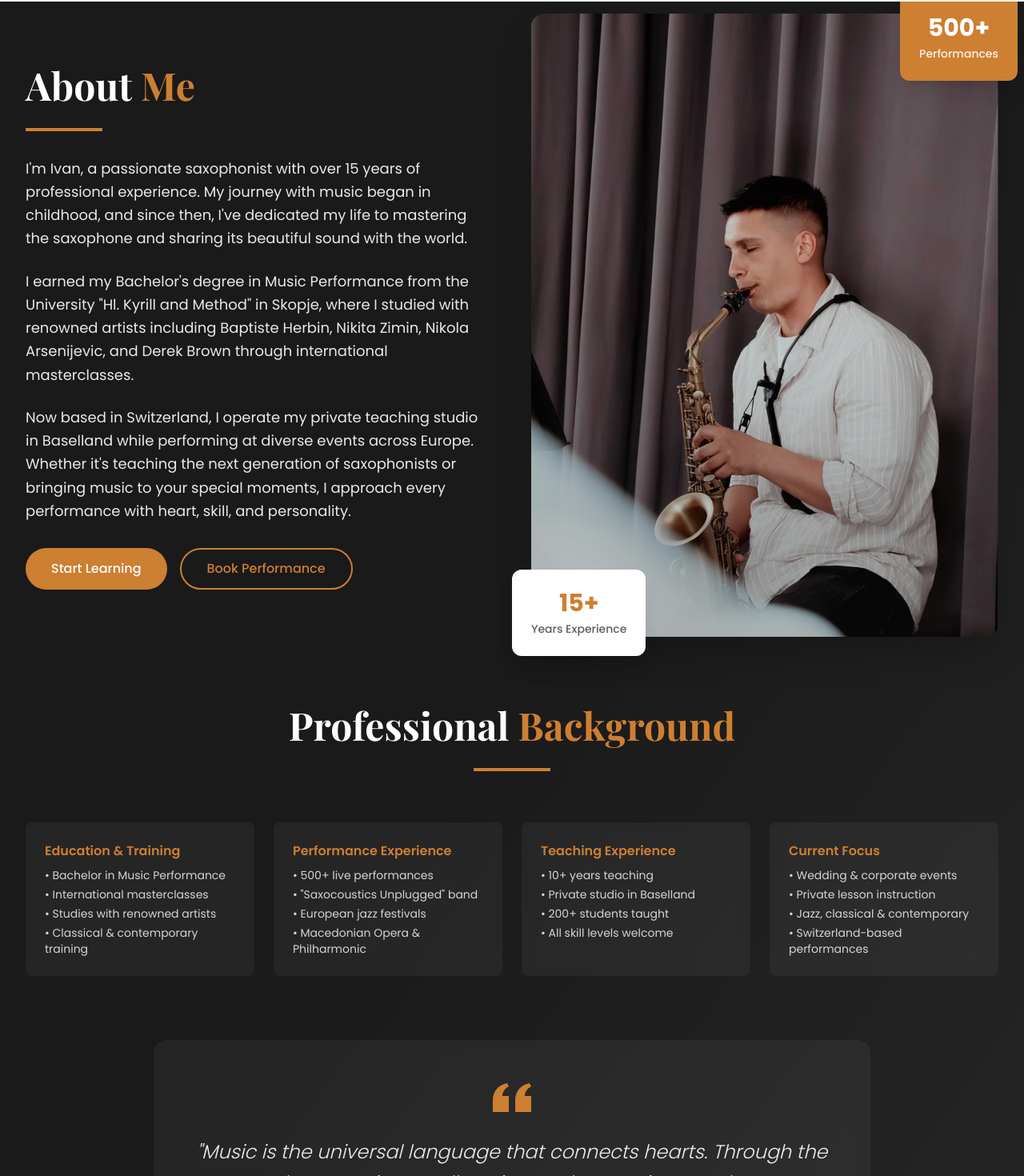
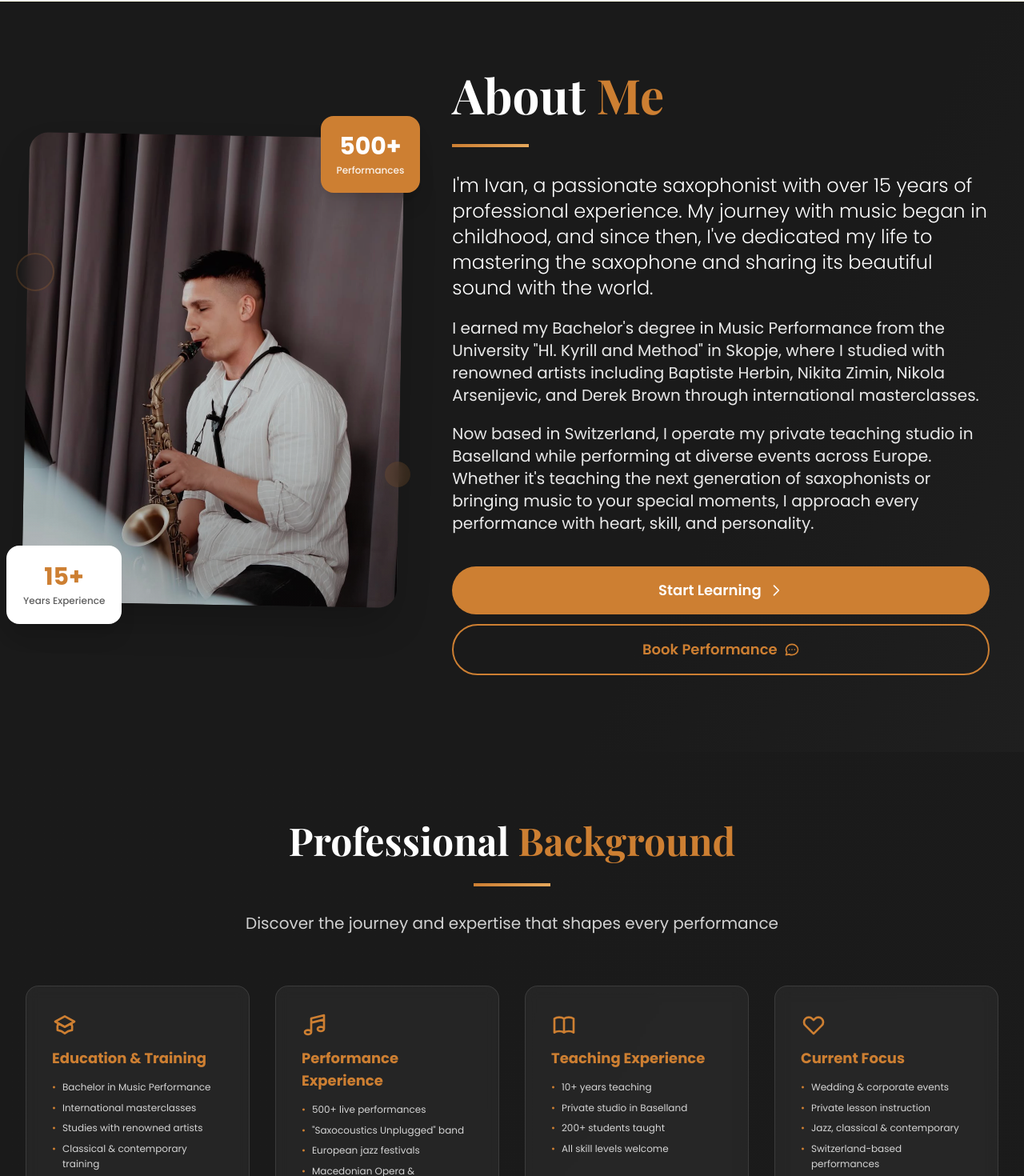
Before and after one commit to martinst06/ivansaxophon, a Next.js app: page /about-me in a window 1280 px wide. Shown: the part 63-1533 px from the top of the page at 80% size. Built offline with nearby package versions, Linux system fonts and the light colour scheme.

Commit message:
refactor robots.txt

```diff
--- a/src/components/AboutMe.tsx
+++ b/src/components/AboutMe.tsx
@@ -8,140 +8,188 @@ const AboutMe = () => {
   const { t } = useLanguage();
 
   return (
-    <section id="about-me" className="py-16 sm:py-20 bg-gradient-to-br from-charcoal via-charcoal to-charcoal/95">
+    <section id="about-me" className="bg-gradient-to-br from-charcoal via-charcoal to-charcoal/95">
+      {/* Hero Section */}
+      <div className="pt-20 pb-8 sm:pt-28 sm:pb-16 lg:pt-32 lg:pb-20 xl:pt-36 xl:pb-24">
         <div className="max-w-7xl mx-auto px-4 sm:px-6 lg:px-8">
-        <div className="grid grid-cols-1 lg:grid-cols-2 gap-8 sm:gap-12 items-center">
-          {/* Text Content */}
-          <div className="order-2 lg:order-1">
-            <h2 className="text-3xl xs:text-4xl sm:text-4xl md:text-5xl font-serif font-bold text-white mb-4 sm:mb-6 leading-tight">
-              {t.aboutMe.title} <span className="text-bronze">{t.aboutMe.titleAccent}</span>
-            </h2>
-            <div className="w-16 sm:w-24 h-1 bg-bronze mb-6 sm:mb-8"></div>
-
-            <p className="text-base sm:text-lg text-white/90 mb-4 sm:mb-6 leading-relaxed">
-              {t.aboutMe.intro}
-            </p>
-
-            <p className="text-base sm:text-lg text-white/90 mb-4 sm:mb-6 leading-relaxed">
-              {t.aboutMe.education}
-            </p>
-
-            <p className="text-base sm:text-lg text-white/90 mb-6 sm:mb-8 leading-relaxed">
-              {t.aboutMe.current}
-            </p>
-
-            {/* CTA */}
-            <div className="flex flex-col sm:flex-row gap-4">
-              <Link
-                href="/lessons"
-                className="bg-bronze hover:bg-bronze-dark text-white px-6 sm:px-8 py-3 rounded-full font-medium transition-all duration-300 transform hover:scale-105 text-center min-h-[48px] flex items-center justify-center"
-              >
-                {t.aboutMe.startLearning}
-              </Link>
-              <Link
-                href="/#contact"
-                className="border-2 border-bronze text-bronze hover:bg-bronze hover:text-white px-6 sm:px-8 py-3 rounded-full font-medium transition-all duration-300 transform hover:scale-105 text-center min-h-[48px] flex items-center justify-center"
-              >
-                {t.aboutMe.bookPerformance}
-              </Link>
-            </div>
-          </div>
-
-          {/* Image */}
-          <div className="order-1 lg:order-2">
-            <div className="relative">
-              {/* Ivan's Image */}
-              <div className="aspect-[3/4] relative rounded-2xl shadow-2xl overflow-hidden">
+          <div className="grid grid-cols-1 lg:grid-cols-12 gap-8 lg:gap-16 items-center">
+            {/* Image Section - Mobile First */}
+            <div className="lg:col-span-5 order-1">
+              <div className="relative max-w-[280px] xs:max-w-[320px] sm:max-w-md lg:max-w-lg mx-auto">
+                {/* Main Image */}
+                <div className="aspect-[4/5] relative rounded-2xl sm:rounded-3xl shadow-2xl overflow-hidden transform rotate-1 hover:rotate-0 transition-transform duration-500">
                   <Image
                     src="/ivan.png"
                     alt="Ivan Saxophon - Professional Saxophonist"
                     fill
                     className="object-cover"
-                  sizes="(max-width: 768px) 100vw, (max-width: 1024px) 50vw, 40vw"
+                    sizes="(max-width: 475px) 85vw, (max-width: 640px) 75vw, (max-width: 1024px) 50vw, 40vw"
                     priority
                   />
 
-                {/* Decorative overlay */}
+                  {/* Gradient overlay */}
                   <div className="absolute inset-0 bg-gradient-to-t from-charcoal/20 via-transparent to-transparent"></div>
-
-                {/* Decorative elements */}
-                <div className="absolute top-4 right-4 w-12 h-12 border-2 border-bronze/50 rounded-full backdrop-blur-sm"></div>
-                <div className="absolute bottom-4 left-4 w-8 h-8 bg-bronze/30 rounded-full backdrop-blur-sm"></div>
                 </div>
 
-              {/* Stats overlay */}
-              <div className="absolute -bottom-6 -left-6 bg-white rounded-xl shadow-xl p-4 sm:p-6">
+                {/* Floating Stats - Mobile Optimized */}
+                <div className="absolute -bottom-3 -left-3 xs:-bottom-4 xs:-left-4 sm:-bottom-6 sm:-left-6 bg-white rounded-xl sm:rounded-2xl shadow-xl p-3 xs:p-4 sm:p-5 backdrop-blur-sm border border-white/20">
                   <div className="text-center">
-                  <div className="text-2xl sm:text-3xl font-bold text-bronze mb-1">15+</div>
-                  <div className="text-charcoal/70 font-medium text-xs sm:text-sm">{t.aboutMe.yearsExperience}</div>
+                    <div className="text-lg xs:text-xl sm:text-2xl lg:text-3xl font-bold text-bronze mb-1">15+</div>
+                    <div className="text-charcoal/70 font-medium text-xs xs:text-sm">{t.aboutMe.yearsExperience}</div>
                   </div>
                 </div>
 
-              <div className="absolute -top-6 -right-6 bg-bronze text-white rounded-xl shadow-xl p-4 sm:p-6">
+                <div className="absolute -top-3 -right-3 xs:-top-4 xs:-right-4 sm:-top-6 sm:-right-6 bg-bronze text-white rounded-xl sm:rounded-2xl shadow-xl p-3 xs:p-4 sm:p-5">
                   <div className="text-center">
-                  <div className="text-2xl sm:text-3xl font-bold mb-1">500+</div>
-                  <div className="text-white/90 font-medium text-xs sm:text-sm">{t.aboutMe.performances}</div>
+                    <div className="text-lg xs:text-xl sm:text-2xl lg:text-3xl font-bold mb-1">500+</div>
+                    <div className="text-white/90 font-medium text-xs xs:text-sm">{t.aboutMe.performances}</div>
+                  </div>
+                </div>
+
+                {/* Decorative elements - Subtle on mobile */}
+                <div className="absolute top-1/4 -left-1 xs:-left-2 sm:-left-3 w-6 h-6 xs:w-8 xs:h-8 sm:w-12 sm:h-12 border-2 border-bronze/20 rounded-full backdrop-blur-sm"></div>
+                <div className="absolute bottom-1/4 -right-1 xs:-right-2 sm:-right-3 w-4 h-4 xs:w-6 xs:h-6 sm:w-8 sm:h-8 bg-bronze/15 rounded-full backdrop-blur-sm"></div>
+              </div>
+            </div>
+
+            {/* Text Content */}
+            <div className="lg:col-span-7 order-2">
+              <div className="max-w-2xl mx-auto lg:mx-0 text-center lg:text-left">
+                <h1 className="text-2xl xs:text-3xl sm:text-4xl lg:text-5xl xl:text-6xl font-serif font-bold text-white mb-3 xs:mb-4 sm:mb-6 leading-tight">
+                  {t.aboutMe.title} <span className="text-bronze">{t.aboutMe.titleAccent}</span>
+                </h1>
+                <div className="w-12 xs:w-16 sm:w-20 lg:w-24 h-1 bg-gradient-to-r from-bronze to-bronze-light mb-4 xs:mb-6 sm:mb-8 mx-auto lg:mx-0"></div>
+
+                <div className="space-y-3 xs:space-y-4 sm:space-y-5 text-white/90 leading-relaxed">
+                  <p className="text-base xs:text-lg sm:text-xl lg:text-2xl text-white font-light">
+                    {t.aboutMe.intro}
+                  </p>
+
+                  <p className="text-sm xs:text-base sm:text-lg lg:text-xl">
+                    {t.aboutMe.education}
+                  </p>
+
+                  <p className="text-sm xs:text-base sm:text-lg lg:text-xl">
+                    {t.aboutMe.current}
+                  </p>
+                </div>
+
+                {/* CTA Buttons */}
+                <div className="flex flex-col xs:flex-row gap-3 mt-6 xs:mt-8 sm:mt-10">
+                  <Link
+                    href="/lessons"
+                    className="group bg-bronze hover:bg-bronze-dark text-white px-6 xs:px-7 sm:px-8 py-3 xs:py-3.5 sm:py-4 rounded-full font-semibold transition-all duration-300 transform hover:scale-105 hover:shadow-xl text-center min-h-[44px] xs:min-h-[48px] sm:min-h-[52px] flex items-center justify-center text-sm xs:text-base sm:text-lg"
+                  >
+                    <span className="mr-2">{t.aboutMe.startLearning}</span>
+                    <svg className="w-4 h-4 xs:w-4 xs:h-4 sm:w-5 sm:h-5 transform group-hover:translate-x-1 transition-transform duration-300" fill="none" stroke="currentColor" viewBox="0 0 24 24">
+                      <path strokeLinecap="round" strokeLinejoin="round" strokeWidth={2} d="M9 5l7 7-7 7" />
+                    </svg>
+                  </Link>
+                  <Link
+                    href="/#contact"
+                    className="group border-2 border-bronze text-bronze hover:bg-bronze hover:text-white px-6 xs:px-7 sm:px-8 py-3 xs:py-3.5 sm:py-4 rounded-full font-semibold transition-all duration-300 transform hover:scale-105 hover:shadow-xl text-center min-h-[44px] xs:min-h-[48px] sm:min-h-[52px] flex items-center justify-center text-sm xs:text-base sm:text-lg"
+                  >
+                    <span className="mr-2">{t.aboutMe.bookPerformance}</span>
+                    <svg className="w-4 h-4 xs:w-4 xs:h-4 sm:w-5 sm:h-5 transform group-hover:translate-x-1 transition-transform duration-300" fill="none" stroke="currentColor" viewBox="0 0 24 24">
+                      <path strokeLinecap="round" strokeLinejoin="round" strokeWidth={2} d="M8 12h.01M12 12h.01M16 12h.01M21 12c0 4.418-4.03 8-9 8a9.863 9.863 0 01-4.255-.949L3 20l1.395-3.72C3.512 15.042 3 13.574 3 12c0-4.418 4.03-8 9-8s9 3.582 9 8z" />
+                    </svg>
+                  </Link>
+                </div>
               </div>
             </div>
           </div>
         </div>
       </div>
 
-        {/* Achievements Section */}
-        <div className="mt-16 sm:mt-20">
-          <div className="text-center mb-12 sm:mb-16">
-            <h3 className="text-3xl xs:text-4xl sm:text-4xl md:text-5xl font-serif font-bold text-white mb-4 sm:mb-6 leading-tight">
+      {/* Professional Background Section */}
+      <div className="py-10 xs:py-12 sm:py-16 lg:py-20 bg-gradient-to-r from-charcoal/95 to-charcoal/90">
+        <div className="max-w-7xl mx-auto px-4 sm:px-6 lg:px-8">
+          <div className="text-center mb-8 xs:mb-10 sm:mb-12 lg:mb-16">
+            <h2 className="text-xl xs:text-2xl sm:text-3xl lg:text-4xl xl:text-5xl font-serif font-bold text-white mb-3 xs:mb-4 sm:mb-6 leading-tight">
               {t.aboutMe.professionalBackground.title} <span className="text-bronze">{t.aboutMe.professionalBackground.titleAccent}</span>
-            </h3>
-            <div className="w-16 sm:w-24 h-1 bg-bronze mx-auto"></div>
+            </h2>
+            <div className="w-12 xs:w-16 sm:w-20 lg:w-24 h-1 bg-gradient-to-r from-bronze to-bronze-light mx-auto mb-3 xs:mb-4 sm:mb-6 lg:mb-8"></div>
+            <p className="text-sm xs:text-base sm:text-lg lg:text-xl text-white/80 max-w-3xl mx-auto px-2">
+              Discover the journey and expertise that shapes every performance
+            </p>
           </div>
 
-          <div className="grid grid-cols-1 sm:grid-cols-2 lg:grid-cols-4 gap-4 sm:gap-6">
-            <div className="bg-white/5 backdrop-blur-sm rounded-lg p-4 sm:p-6">
-              <h4 className="text-bronze font-semibold mb-2 text-sm sm:text-base">{t.aboutMe.professionalBackground.education.title}</h4>
-              <ul className="text-white/80 text-xs sm:text-sm space-y-1">
-                {t.aboutMe.professionalBackground.education.items.map((item, index) => (
-                  <li key={index}>• {item}</li>
+          <div className="grid grid-cols-1 sm:grid-cols-2 lg:grid-cols-4 gap-4 xs:gap-5 sm:gap-6 lg:gap-8">
+            {[
+              {
+                title: t.aboutMe.professionalBackground.education.title,
+                items: t.aboutMe.professionalBackground.education.items,
+                icon: (
+                  <svg className="w-6 h-6 xs:w-7 xs:h-7 sm:w-8 sm:h-8" fill="none" stroke="currentColor" viewBox="0 0 24 24">
+                    <path strokeLinecap="round" strokeLinejoin="round" strokeWidth={2} d="M12 14l9-5-9-5-9 5 9 5z" />
+                    <path strokeLinecap="round" strokeLinejoin="round" strokeWidth={2} d="M12 14l6.16-3.422a12.083 12.083 0 01.665 6.479A11.952 11.952 0 0012 20.055a11.952 11.952 0 00-6.824-2.998 12.078 12.078 0 01.665-6.479L12 14z" />
+                  </svg>
+                )
+              },
+              {
+                title: t.aboutMe.professionalBackground.performance.title,
+                items: t.aboutMe.professionalBackground.performance.items,
+                icon: (
+                  <svg className="w-6 h-6 xs:w-7 xs:h-7 sm:w-8 sm:h-8" fill="none" stroke="currentColor" viewBox="0 0 24 24">
+                    <path strokeLinecap="round" strokeLinejoin="round" strokeWidth={2} d="M9 19V6l12-3v13M9 19c0 1.105-1.343 2-3 2s-3-.895-3-2 1.343-2 3-2 3 .895 3 2zm12-3c0 1.105-1.343 2-3 2s-3-.895-3-2 1.343-2 3-2 3 .895 3 2zM9 10l12-3" />
+                  </svg>
+                )
+              },
+              {
+                title: t.aboutMe.professionalBackground.teaching.title,
+                items: t.aboutMe.professionalBackground.teaching.items,
+                icon: (
+                  <svg className="w-6 h-6 xs:w-7 xs:h-7 sm:w-8 sm:h-8" fill="none" stroke="currentColor" viewBox="0 0 24 24">
+                    <path strokeLinecap="round" strokeLinejoin="round" strokeWidth={2} d="M12 6.253v13m0-13C10.832 5.477 9.246 5 7.5 5S4.168 5.477 3 6.253v13C4.168 18.477 5.754 18 7.5 18s3.332.477 4.5 1.253m0-13C13.168 5.477 14.754 5 16.5 5c1.747 0 3.332.477 4.5 1.253v13C19.832 18.477 18.246 18 16.5 18c-1.746 0-3.332.477-4.5 1.253" />
+                  </svg>
+                )
+              },
+              {
+                title: t.aboutMe.professionalBackground.focus.title,
+                items: t.aboutMe.professionalBackground.focus.items,
+                icon: (
+                  <svg className="w-6 h-6 xs:w-7 xs:h-7 sm:w-8 sm:h-8" fill="none" stroke="currentColor" viewBox="0 0 24 24">
+                    <path strokeLinecap="round" strokeLinejoin="round" strokeWidth={2} d="M4.318 6.318a4.5 4.5 0 000 6.364L12 20.364l7.682-7.682a4.5 4.5 0 00-6.364-6.364L12 7.636l-1.318-1.318a4.5 4.5 0 00-6.364 0z" />
+                  </svg>
+                )
+              }
+            ].map((section, index) => (
+              <div key={index} className="group">
+                <div className="bg-white/5 backdrop-blur-sm rounded-xl sm:rounded-2xl p-4 xs:p-5 sm:p-6 lg:p-8 h-full border border-white/10 hover:bg-white/10 hover:border-bronze/30 transition-all duration-300 transform hover:-translate-y-1 sm:hover:-translate-y-2 hover:shadow-2xl">
+                  <div className="text-bronze mb-3 xs:mb-4 group-hover:scale-110 transition-transform duration-300 flex justify-center sm:justify-start">
+                    {section.icon}
+                  </div>
+                  <h3 className="text-bronze font-bold mb-3 xs:mb-4 text-sm xs:text-base sm:text-lg text-center sm:text-left">{section.title}</h3>
+                  <ul className="text-white/80 text-xs xs:text-sm space-y-1.5 xs:space-y-2">
+                    {section.items.map((item, itemIndex) => (
+                      <li key={itemIndex} className="flex items-start">
+                        <span className="text-bronze mr-2 mt-0.5 text-xs">•</span>
+                        <span className="leading-relaxed">{item}</span>
+                      </li>
                     ))}
                   </ul>
                 </div>
-            <div className="bg-white/5 backdrop-blur-sm rounded-lg p-4 sm:p-6">
-              <h4 className="text-bronze font-semibold mb-2 text-sm sm:text-base">{t.aboutMe.professionalBackground.performance.title}</h4>
-              <ul className="text-white/80 text-xs sm:text-sm space-y-1">
-                {t.aboutMe.professionalBackground.performance.items.map((item, index) => (
-                  <li key={index}>• {item}</li>
+              </div>
             ))}
-              </ul>
-            </div>
-            <div className="bg-white/5 backdrop-blur-sm rounded-lg p-4 sm:p-6">
-              <h4 className="text-bronze font-semibold mb-2 text-sm sm:text-base">{t.aboutMe.professionalBackground.teaching.title}</h4>
-              <ul className="text-white/80 text-xs sm:text-sm space-y-1">
-                {t.aboutMe.professionalBackground.teaching.items.map((item, index) => (
-                  <li key={index}>• {item}</li>
-                ))}
-              </ul>
-            </div>
-            <div className="bg-white/5 backdrop-blur-sm rounded-lg p-4 sm:p-6">
-              <h4 className="text-bronze font-semibold mb-2 text-sm sm:text-base">{t.aboutMe.professionalBackground.focus.title}</h4>
-              <ul className="text-white/80 text-xs sm:text-sm space-y-1">
-                {t.aboutMe.professionalBackground.focus.items.map((item, index) => (
-                  <li key={index}>• {item}</li>
-                ))}
-              </ul>
           </div>
         </div>
       </div>
 
       {/* Quote Section */}
-        <div className="mt-16 sm:mt-20 text-center">
-          <div className="bg-white/5 backdrop-blur-sm rounded-2xl p-8 sm:p-12 max-w-4xl mx-auto">
-            <svg className="w-8 h-8 sm:w-12 sm:h-12 text-bronze mx-auto mb-6" fill="currentColor" viewBox="0 0 24 24">
+      <div className="py-10 xs:py-12 sm:py-16 lg:py-20 bg-gradient-to-br from-charcoal via-charcoal/90 to-charcoal">
+        <div className="max-w-7xl mx-auto px-4 sm:px-6 lg:px-8">
+          <div className="max-w-4xl lg:max-w-5xl mx-auto text-center">
+            <div className="bg-gradient-to-r from-white/5 via-white/10 to-white/5 backdrop-blur-sm rounded-2xl sm:rounded-3xl p-5 xs:p-6 sm:p-10 lg:p-16 border border-white/10 shadow-2xl">
+              <div className="text-bronze mb-4 xs:mb-6 sm:mb-8 opacity-60">
+                <svg className="w-8 h-8 xs:w-10 xs:h-10 sm:w-12 sm:h-12 lg:w-16 lg:h-16 mx-auto" fill="currentColor" viewBox="0 0 24 24">
                   <path d="M14.017 21v-7.391c0-5.704 3.731-9.57 8.983-10.609l.995 2.151c-2.432.917-3.995 3.638-3.995 5.849h4v10h-9.983zm-14.017 0v-7.391c0-5.704 3.748-9.57 9-10.609l.996 2.151c-2.433.917-3.996 3.638-3.996 5.849h4v10h-10z"/>
                 </svg>
-            <blockquote className="text-lg sm:text-xl md:text-2xl text-white/90 font-light italic mb-6 leading-relaxed">
-              &quot;{t.aboutMe.quote}&quot;
+              </div>
+              <blockquote className="text-base xs:text-lg sm:text-xl lg:text-2xl xl:text-3xl text-white/90 font-light italic mb-4 xs:mb-6 sm:mb-8 leading-relaxed px-1 xs:px-2">
+                &ldquo;{t.aboutMe.quote}&rdquo;
               </blockquote>
-            <div className="text-bronze font-medium">{t.aboutMe.quoteName}</div>
+              <div className="text-bronze font-semibold text-sm xs:text-base sm:text-lg">{t.aboutMe.quoteName}</div>
+            </div>
           </div>
         </div>
       </div>
```
Also changed, not shown: public/robots.txt. Lines whose indentation alone changed are shown as unchanged.
